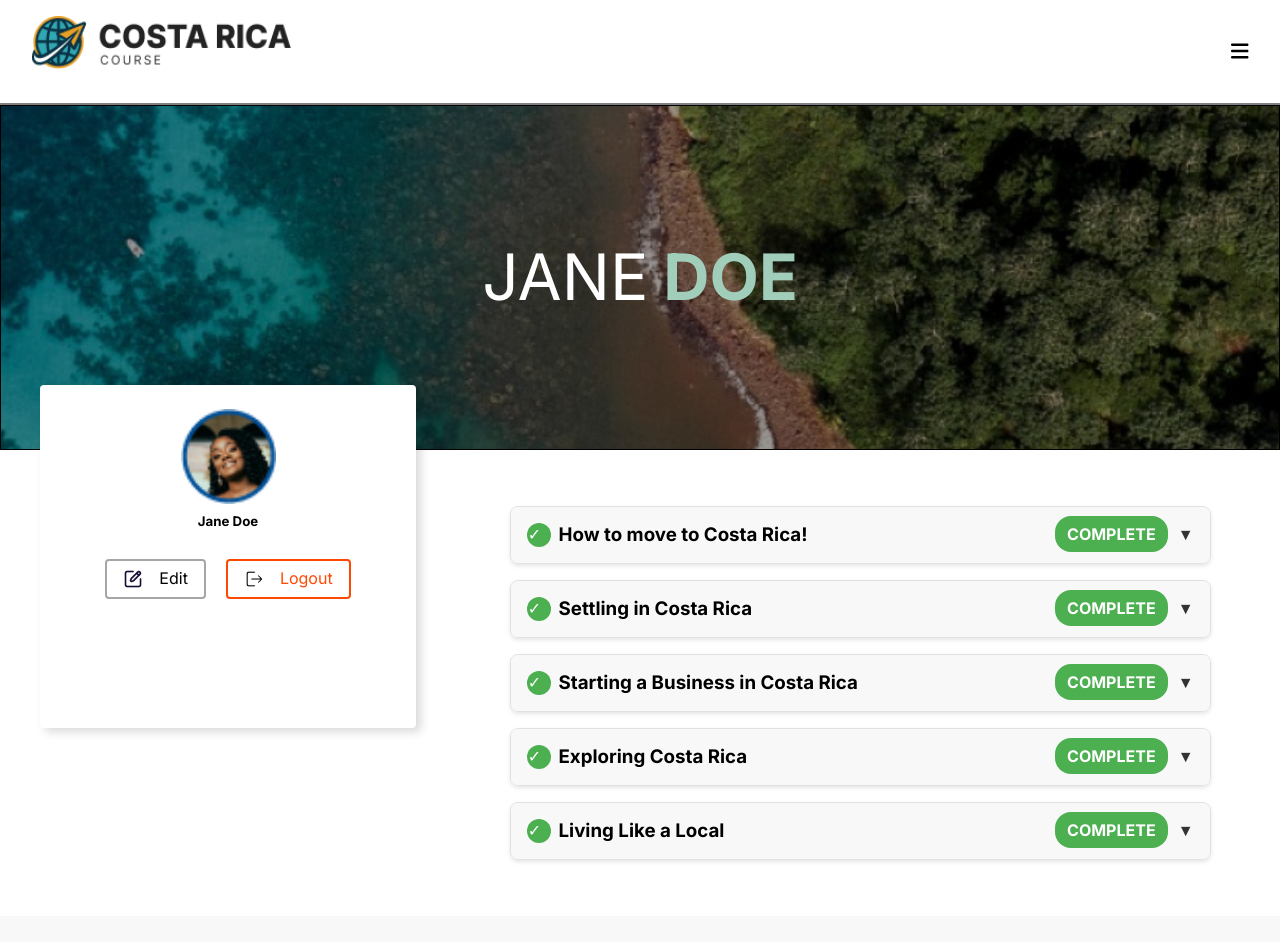
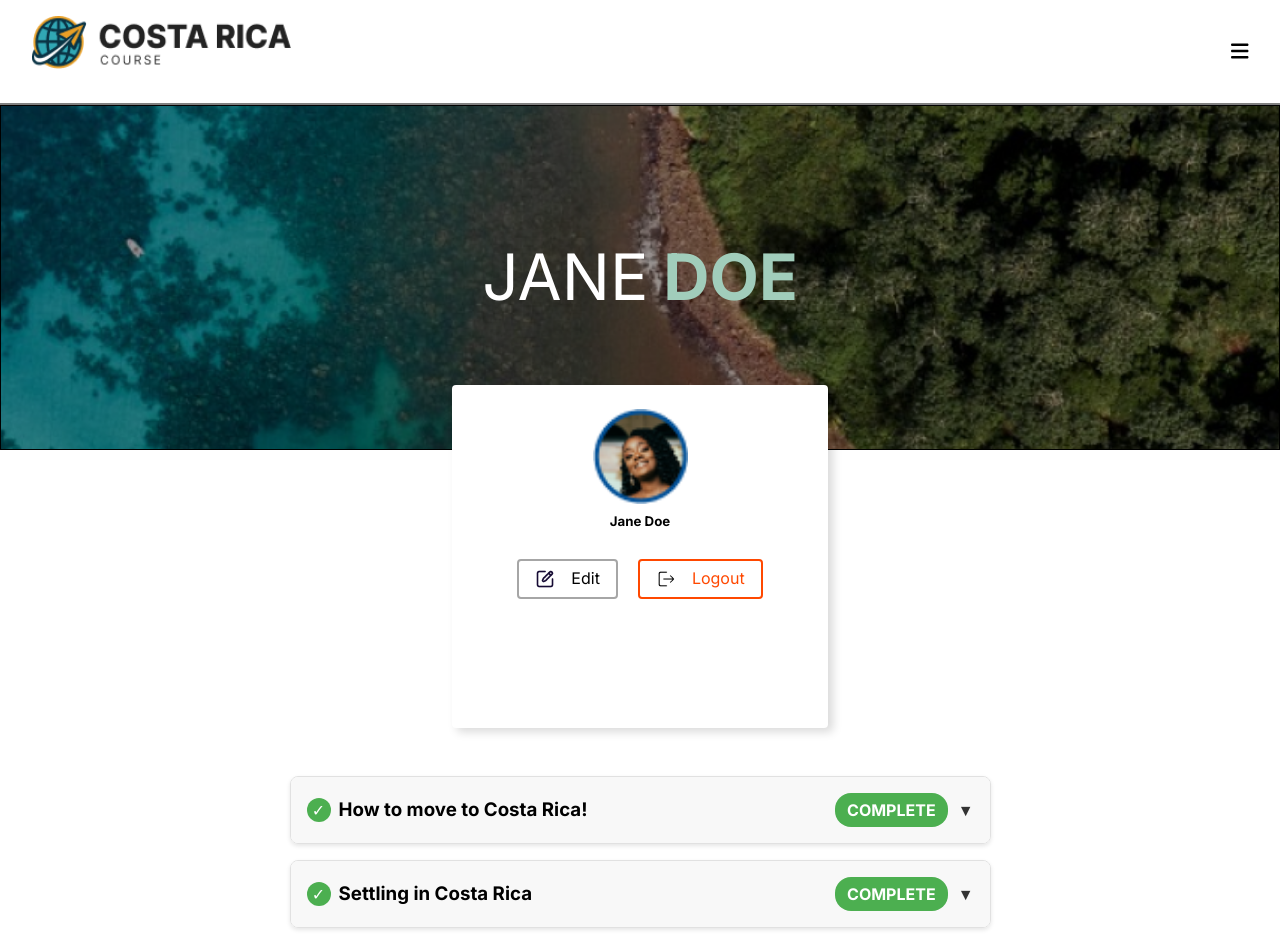
Before and after one commit to BrianKendalBucek/costa-rica-course, a Next.js app in the folder costa-rica-course/: page /account in a window 1280 px wide. Shown: the top 942 px of the page. Built offline with nearby package versions, Linux system fonts and the light colour scheme.

Commit message:
nested scss for account page

```diff
--- a/costa-rica-course/src/app/account/account.module.scss
+++ b/costa-rica-course/src/app/account/account.module.scss
@@ -10,10 +10,12 @@
     position: absolute;
     top: 280px;
     right: calc(50% + 600px);
-    // left: 5%;
-    // center-right:
     transform: translateX(-50%);
     z-index: 2;
+
+    @media (max-width: 1340px) {
+      right: calc(50% + 188px)
+    }
   }
 
   .coursesStatsContainer {
@@ -27,6 +29,12 @@
       margin-top: 40px;
       margin-left: 440px;
       margin-bottom: 40px;
+
+      @media (max-width: 1340px) {
+       margin-top: 310px;
+       margin-left: 0;
+       padding: 0 20px;
+      }
     }
   }
 
--- a/costa-rica-course/src/components/CourseProgress.module.scss
+++ b/costa-rica-course/src/components/CourseProgress.module.scss
@@ -33,11 +33,10 @@
         margin: 0;
       }
     }
-  }
-}
 
-
-
+    .statusContainer {
+      display: flex;
+      align-items: center;
 
       .completeButton {
         background-color: #4caf50;
@@ -52,15 +51,15 @@
         color: #333;
         margin-left: 10px;
       }
+    }
+  }
 
   .dropdownContent {
     padding: 16px;
     background-color: #f9f9f9;
-}
 
     .progressBarContainer {
       margin-bottom: 16px;
-}
 
       .progressBarInfo {
         display: flex;
@@ -75,34 +74,37 @@
         border-radius: 6px;
         overflow: hidden;
         margin-top: 8px;
-}
 
         .progress {
           height: 100%;
           background-color: #4caf50;
           border-radius: 6px;
         }
+      }
 
       .progressInfo {
         font-weight: bold;
+      }
     }
 
     .stepsList {
       list-style-type: none;
       padding: 0;
-}
 
       .stepItem {
         padding: 8px 0;
         border-bottom: 1px solid #e1e1e1;
         display: flex;
         align-items: center;
-}
-
-.completedStep {
-  color: #4caf50;
-}
 
         .checkIcon {
           margin-right: 8px;
         }
+
+        &.completedStep {
+          color: #4caf50;
+        }
+      }
+    }
+  }
+}
```
Lines whose indentation alone changed are shown as unchanged.
